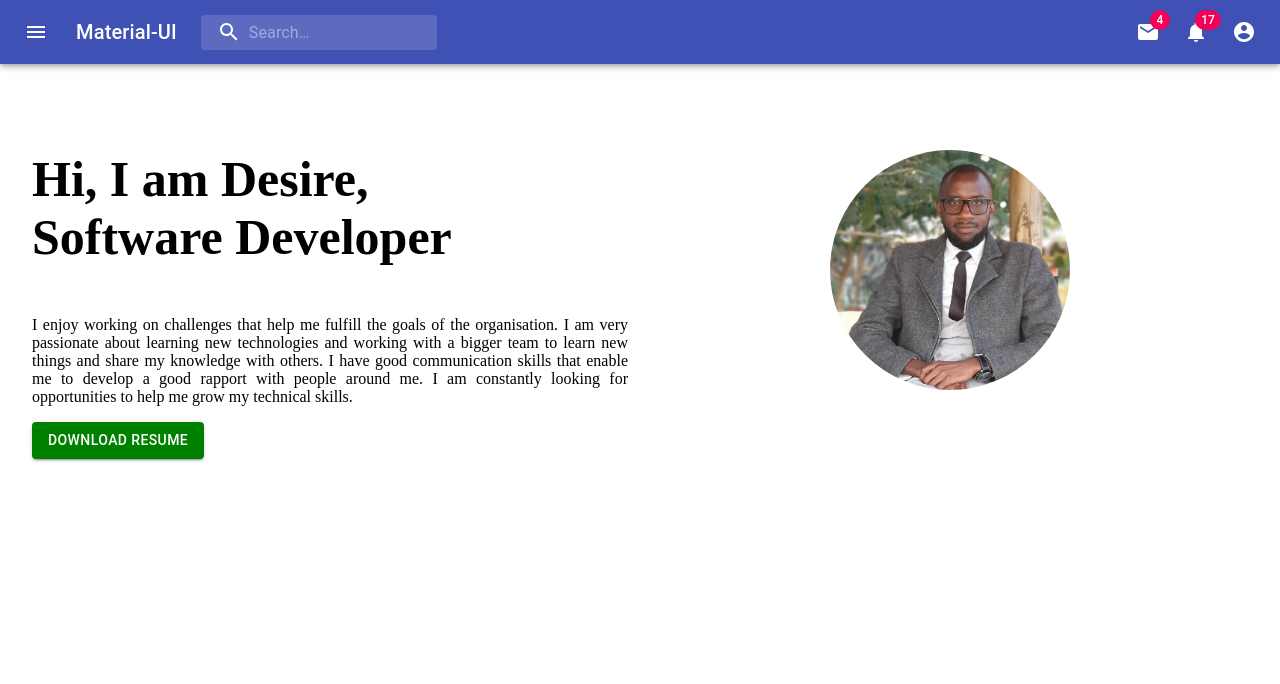
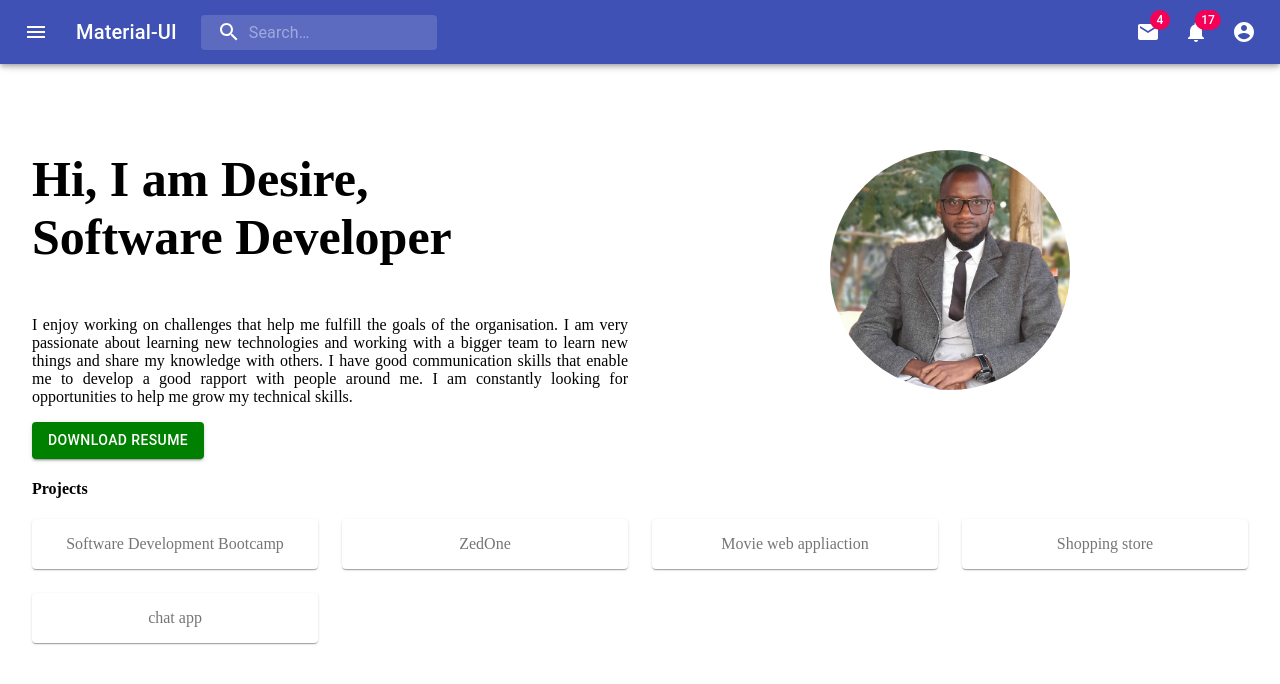
Before and after one commit to Deewiliams/my_portfolio, a React (Create React App) app: page / in a window 1280 px wide. Shown: the top 684 px of the page. Built offline with nearby package versions, Linux system fonts and the light colour scheme.

Commit message:
able to display project titles

```diff
--- a/src/Pages/Home.js
+++ b/src/Pages/Home.js
@@ -2,8 +2,9 @@
 import { makeStyles } from "@material-ui/core/styles";
 import Button from "@material-ui/core/Button";
 import Grid from "@material-ui/core/Grid";
-import Desire from '../Image/Desire.jpg'
+import Desire from "../Image/Desire.jpg";
 import Avatar from "@material-ui/core/Avatar";
+import Project from "./Project";
 
 const useStyles = makeStyles((theme) => ({
   root: {
@@ -25,13 +26,12 @@
   large: {
     width: theme.spacing(30),
     height: theme.spacing(30),
-},
+  },
   imageCicle: {
-    display: 'flex',
-    justifyContent: 'center',
-    marginTop: 50
-
-  }
+    display: "flex",
+    justifyContent: "center",
+    marginTop: 50,
+  },
 }));
 
 const Home = () => {
@@ -71,6 +71,8 @@
           </div>
         </Grid>
       </Grid>
+      <h4>Projects</h4>
+      <Project />
     </div>
   );
 };
--- a/src/Pages/Project.js
+++ b/src/Pages/Project.js
@@ -1,9 +1,33 @@
-import React from 'react'
+import React from "react";
+import { makeStyles } from "@material-ui/core/styles";
+import Paper from "@material-ui/core/Paper";
+import Grid from "@material-ui/core/Grid";
+import data from "../Component/data.json";
+
+const useStyles = makeStyles((theme) => ({
+  root: {
+    flexGrow: 1,
+  },
+  paper: {
+    padding: theme.spacing(2),
+    textAlign: "center",
+    color: theme.palette.text.secondary,
+  },
+}));
 
 const Project = () => {
+  const classes = useStyles();
   return (
-    <div>Project</div>
-  )
-}
+    <div className={classes.root}>
+      <Grid container spacing={3}>
+        {data.map((project) => (
+          <Grid item sm={3} md={3}>
+            <Paper className={classes.paper}>{project.project_name}</Paper>
+          </Grid>
+        ))}
+      </Grid>
+    </div>
+  );
+};
 
-export default Project
+export default Project;
```
